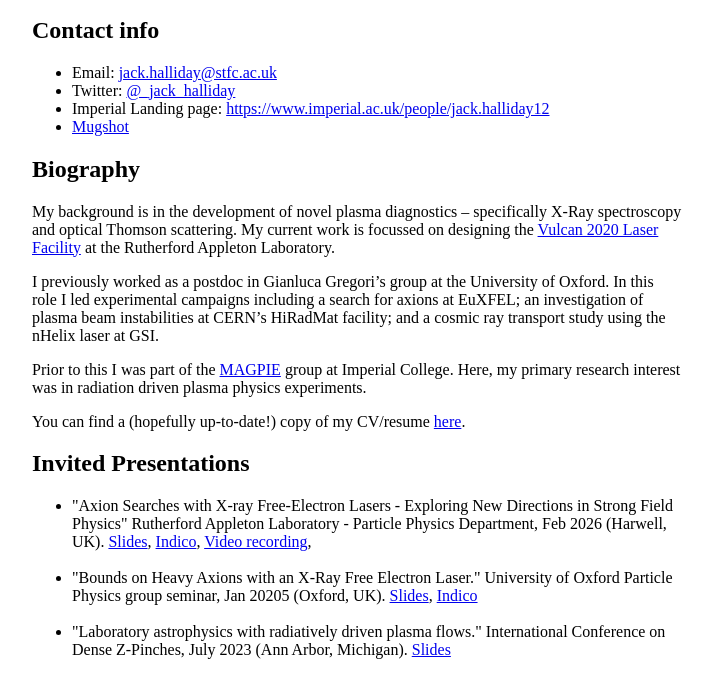
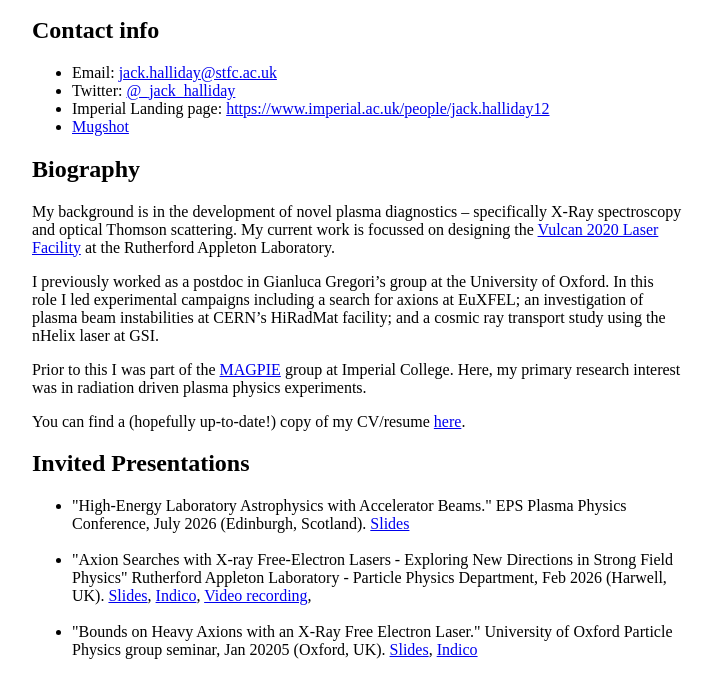
Before and after one commit to jackHalliday/jackHalliday.github.io, a plain HTML site: page index.htm in a window 1280 px wide. Shown: the part 101-775 px from the top of the page, without its empty margins (283-994 px from the left). Drawn offline with Linux system fonts and the light colour scheme.

Commit message:
Update index.htm

```diff
--- a/index.htm
+++ b/index.htm
@@ -37,6 +37,8 @@
 
         <h2>Invited Presentations</h2>
         <ul>
+		<li>"High-Energy Laboratory Astrophysics with Accelerator Beams." EPS Plasma Physics Conference, July 2026 (Edinburgh, Scotland). <a href="https://jackhalliday.github.io/pres/JWDH_EPS_26.pdf">Slides</a> </li>
+			<br>
 		<li>"Axion Searches with X-ray Free-Electron Lasers - Exploring New Directions in Strong Field Physics" Rutherford Appleton Laboratory - Particle Physics Department, Feb 2026 (Harwell, UK). <a href="https://jackhalliday.github.io/pres/JWDH_RALPPD_26.pdf">Slides</a>, <a href="https://indico.stfc.ac.uk/event/1823/">Indico</a>, <a href="https://indico.stfc.ac.uk/event/1823/attachments/3566/6484/GMT20260204-113132_Recording_1600x720.mp4">Video recording</a>,</li>
             <br>
 	    <li>"Bounds on Heavy Axions with an X-Ray Free Electron Laser." University of Oxford Particle Physics group seminar, Jan 20205 (Oxford, UK). <a href="https://jackhalliday.github.io/pres/JWDH_OXPP_25.pdf">Slides</a>, <a href="https://indico.global/event/13910/">Indico</a></li>
```
